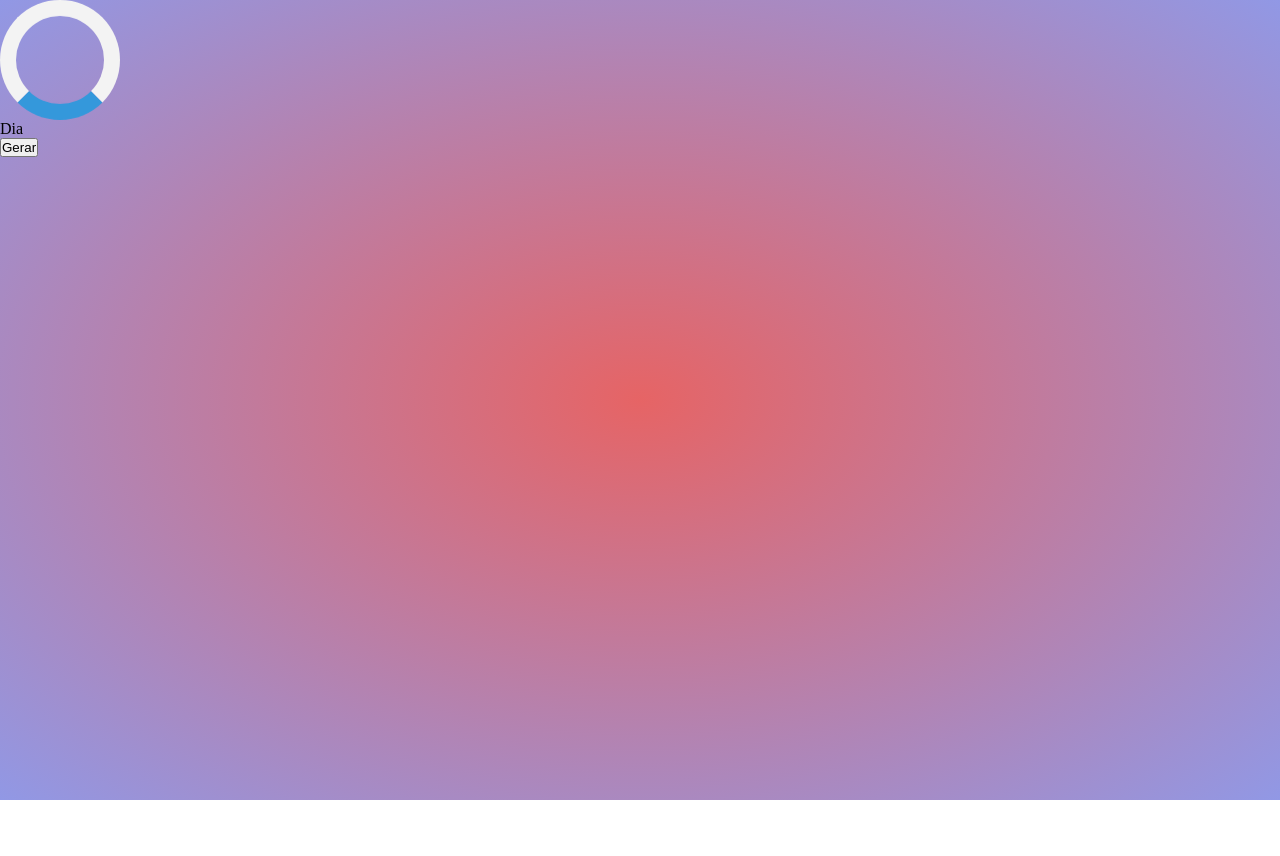
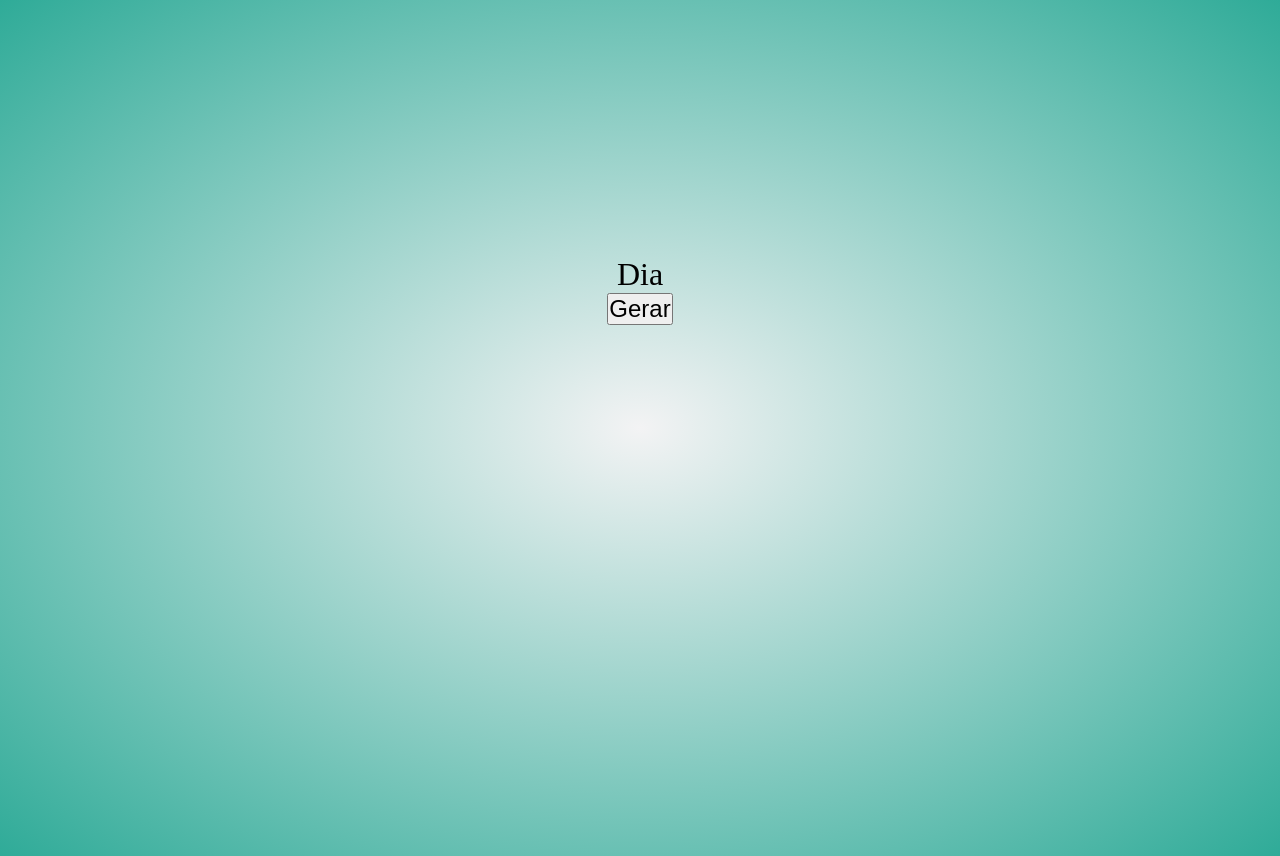
Before and after one commit to diego-tavares/random-day-generator, a plain HTML site: page index.html in a window 1280 px wide. Before the commit the page ends 800 px from the top, so only its background shows below. Drawn offline with Linux system fonts and the light colour scheme.

Commit message:
atualização do modelo e bg

```diff
--- a/css/style.css
+++ b/css/style.css
@@ -5,7 +5,23 @@
 }
 
 body {
-  background: radial-gradient(#e66465, #9198e5);
+  background: radial-gradient(#f3f3f4, #2fab98);
+}
+
+.align {
+  height: 600px;
+  display: flex;
+  flex-direction: column;
+  align-items: center;
+  margin-top: 20%
+}
+
+.dia {
+  font-size: xx-large;
+}
+
+button {
+  font-size: x-large;
 }
 .roleta {
     border: 16px solid #f3f3f3; /* Light grey */
@@ -14,7 +30,8 @@ body {
     width: 120px;
     height: 120px;
     animation: spin 2s linear infinite;
-    display: flex;
+    display: none;
+
   }
 
   @keyframes spin {
--- a/index.html
+++ b/index.html
@@ -7,12 +7,13 @@
     <link rel="stylesheet" href="css/style.css">
 </head>
 <body>
-    <div class="bg">
 
+    <div class="align">
+        <span class="dia" id="dia">Dia</span>
+        <main> <button id="button">Gerar</button></main>
         <div class="roleta" id="roleta"></div>
-        <span class id="dia">Dia</span>
-        <main> <button id="button">Gerar</button></main>
     </div>
+
 
 <script src="js/main.js"></script>
 </body>
```
Also changed, not shown: js/main.js (+7 -4 lines).
